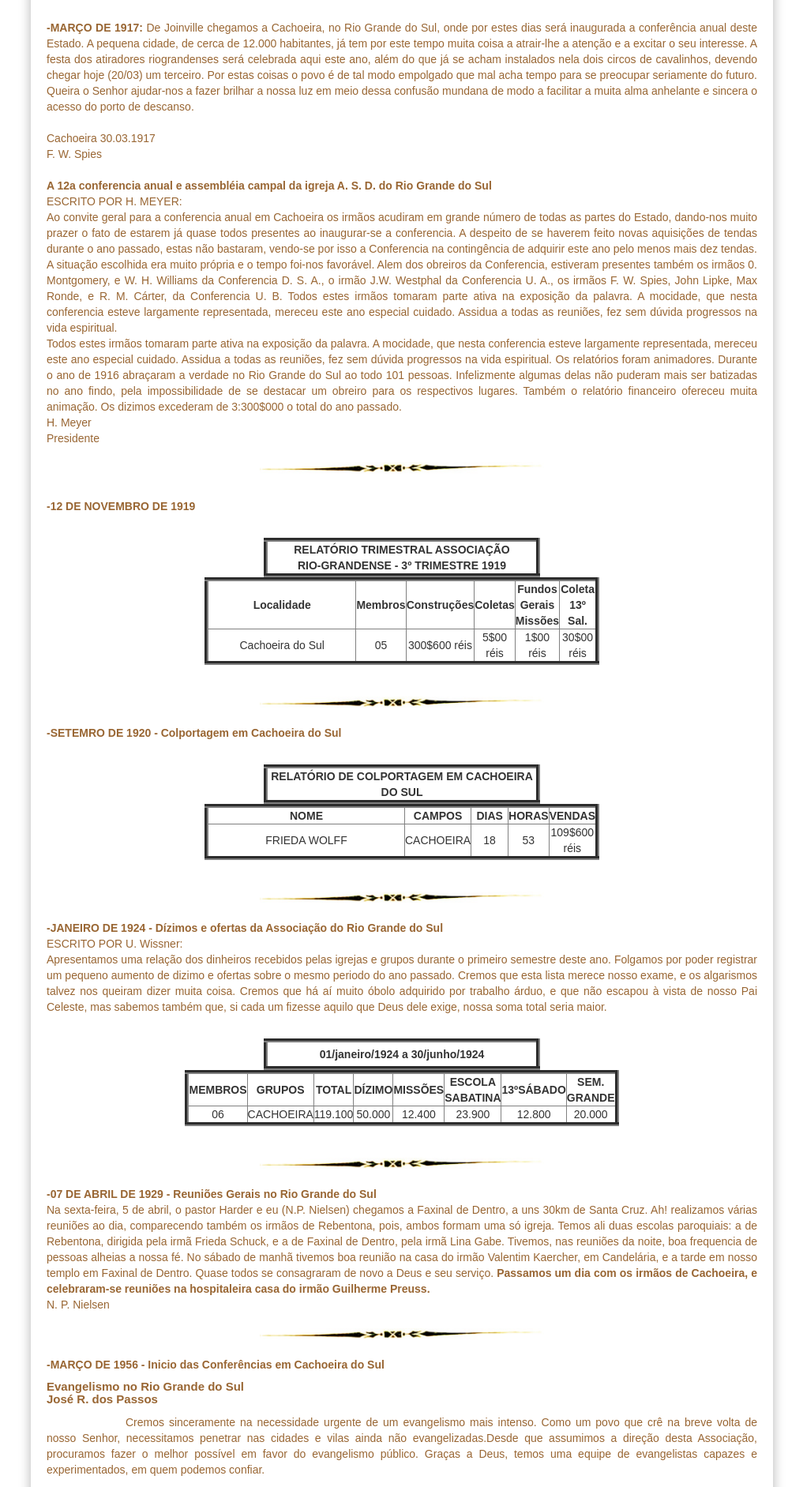
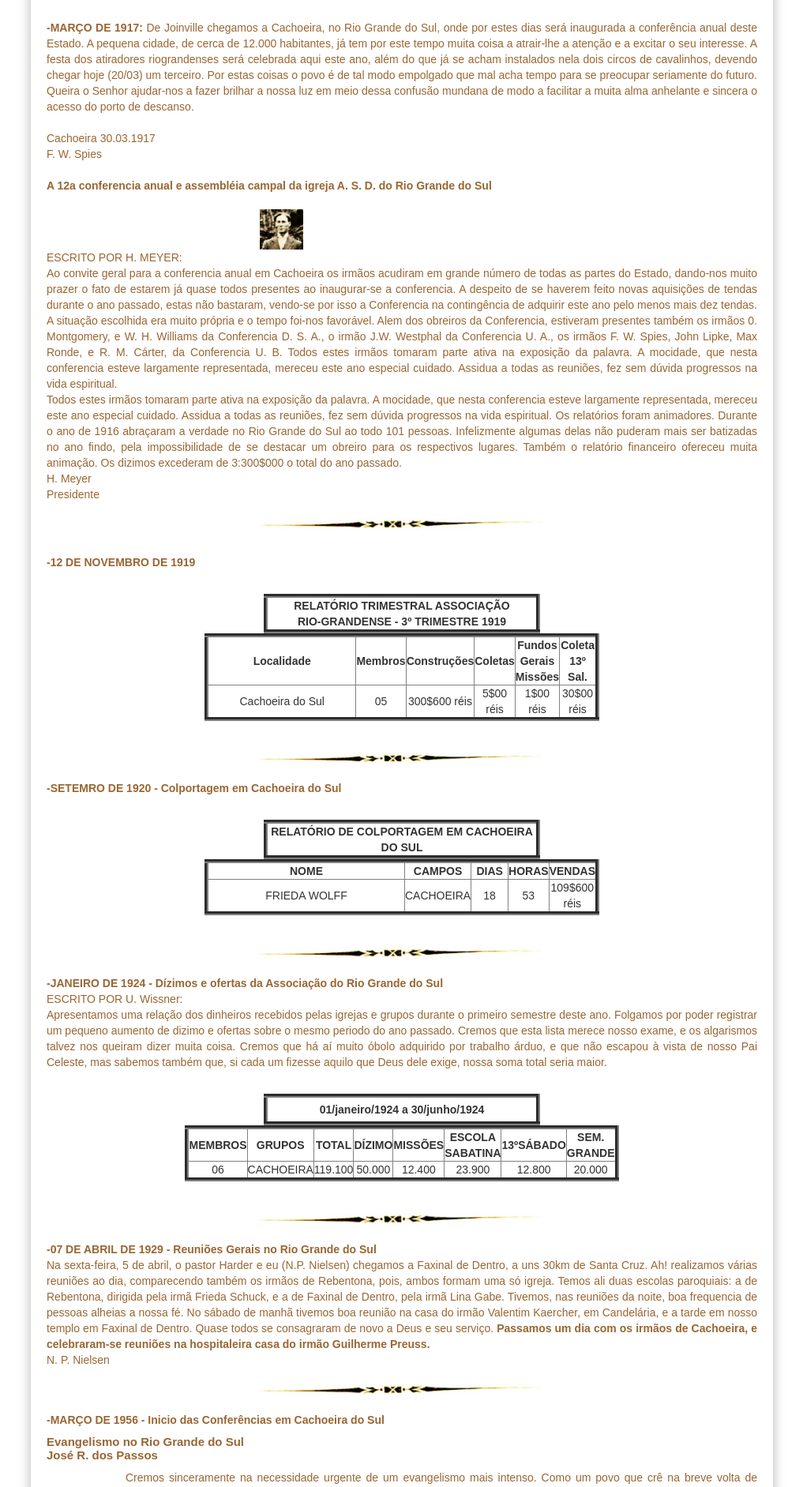
Before and after one commit to claudiovargas1955/claudiovargas1955.github.io, a Jekyll site: the page built from _pages/história-da-iasd-cachoeira.html, in a window 1280 px wide. Shown: the part 2158-4041 px from the top of the page at 79% size, without its empty margins (131-1148 px from the left). Built offline with Jekyll 4.4.1, drawn with Linux system fonts in a browser that asks for light colours; some web fonts are replaced.

Commit message:
Update história-da-iasd-cachoeira.html

```diff
--- a/_pages/história-da-iasd-cachoeira.html
+++ b/_pages/história-da-iasd-cachoeira.html
@@ -218,6 +218,7 @@
 
 
   <b>A 12a conferencia anual e assembléia campal da igreja A. S. D. do Rio Grande do Sul</b><br>
+<img class="dir3" style="float:center"; src="/images/R.M.Carter.jpg" class="img-responsive" width="95px" title="";/>
 ESCRITO POR H. MEYER:<br>
 Ao convite geral para a conferencia anual em Cachoeira os irmãos acudiram em grande número de todas as partes do Estado, dando-nos muito prazer o fato de estarem já
 quase todos presentes ao inaugurar-se a conferencia. A despeito de se haverem feito novas aquisições de tendas durante o ano passado, estas não bastaram, vendo-se
```
